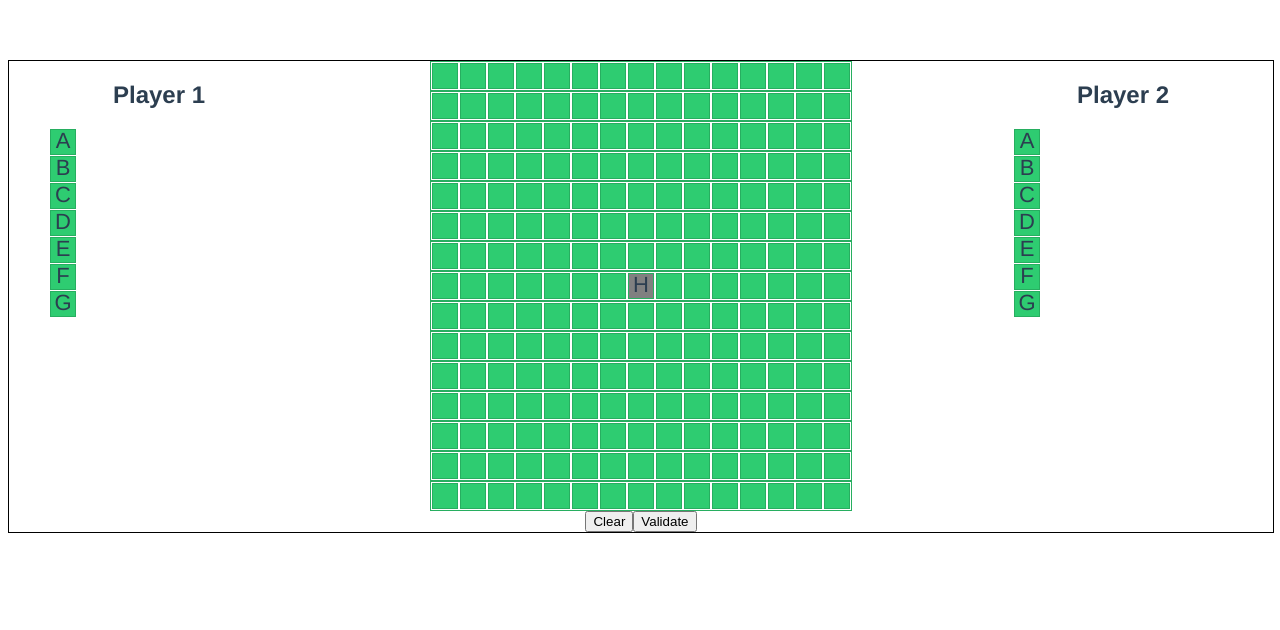
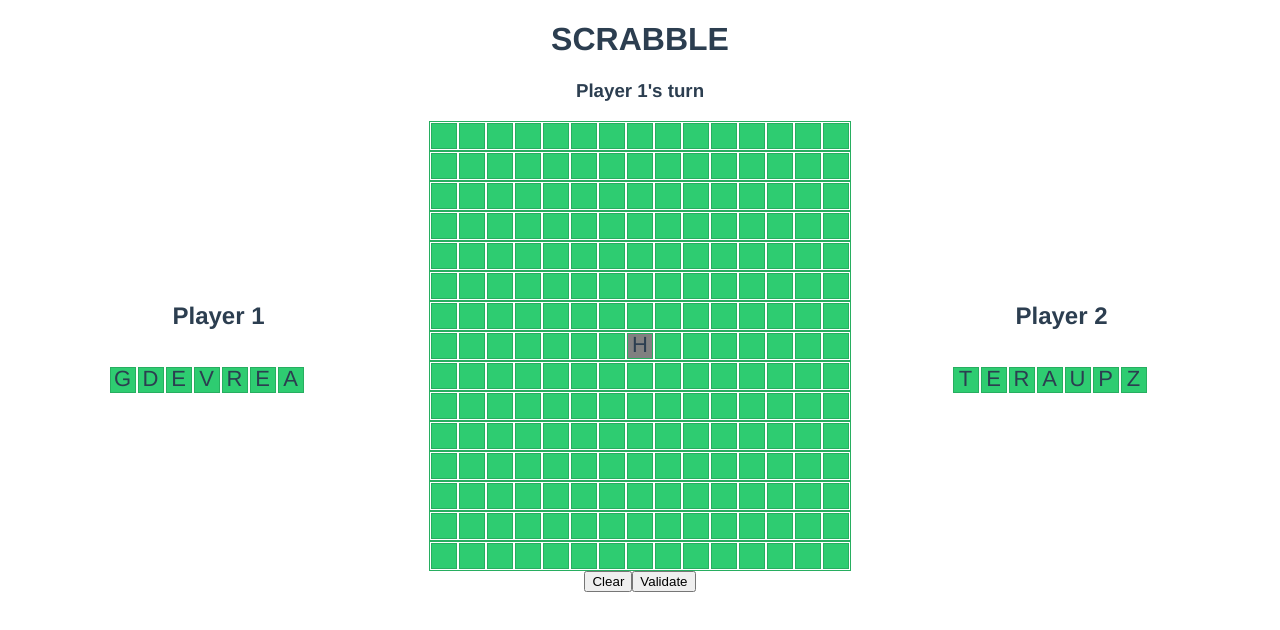
Before and after one commit to Oussama-Abderrahim/scrabble-vue, a Vue app: page / in a window 1280 px wide. Shown: the top 630 px of the page. Built offline with nearby package versions, Linux system fonts and the light colour scheme.

Commit message:
add letters data and shuffle hands

```diff
--- a/package.json
+++ b/package.json
@@ -7,6 +7,7 @@
     "build": "vue-cli-service build"
   },
   "dependencies": {
+    "lodash": "^4.17.15",
     "node-sass": "^4.13.1",
     "sass-loader": "^8.0.2",
     "vue": "^2.6.11"
--- a/src/App.vue
+++ b/src/App.vue
@@ -16,12 +16,14 @@
 </script>
 
 <style>
+
 #app {
   font-family: Avenir, Helvetica, Arial, sans-serif;
   -webkit-font-smoothing: antialiased;
   -moz-osx-font-smoothing: grayscale;
   text-align: center;
   color: #2c3e50;
-  margin-top: 60px;
+  /* padding-top: 60px; */
+  height: 100%;
 }
 </style>
--- a/src/components/GameBoard.vue
+++ b/src/components/GameBoard.vue
@@ -1,6 +1,9 @@
 <template>
   <div class="container">
-    <div class="score-row"></div>
+    <div class="score-row">
+      <h1>SCRABBLE</h1>
+      <h3>{{currentPlayer.name}}'s turn</h3>
+    </div>
     <div class="game">
       <div class="game-player-one">
         <h2>{{players[0].name}}</h2>
@@ -42,21 +45,156 @@
 </template>
 
 <script>
+import _ from "lodash";
 const EMPTY_CELL = " ";
+
+const LETTERS_DESTRIBUTION = {
+  A: {
+    count: 9,
+    score: 1,
+    letter: "A"
+  },
+  B: {
+    count: 2,
+    score: 3,
+    letter: "B"
+  },
+  C: {
+    count: 2,
+    score: 3,
+    letter: "C"
+  },
+  D: {
+    count: 4,
+    score: 2,
+    letter: "D"
+  },
+  E: {
+    count: 12,
+    score: 1,
+    letter: "E"
+  },
+  F: {
+    count: 2,
+    score: 4,
+    letter: "F"
+  },
+  G: {
+    count: 3,
+    score: 2,
+    letter: "G"
+  },
+  H: {
+    count: 2,
+    score: 4,
+    letter: "H"
+  },
+  I: {
+    count: 9,
+    score: 1,
+    letter: "I"
+  },
+  J: {
+    count: 1,
+    score: 10,
+    letter: "J"
+  },
+  K: {
+    count: 1,
+    score: 5,
+    letter: "K"
+  },
+  L: {
+    count: 4,
+    score: 1,
+    letter: "L"
+  },
+  M: {
+    count: 2,
+    score: 3,
+    letter: "M"
+  },
+  N: {
+    count: 6,
+    score: 1,
+    letter: "N"
+  },
+  O: {
+    count: 8,
+    score: 1,
+    letter: "O"
+  },
+  P: {
+    count: 2,
+    score: 3,
+    letter: "P"
+  },
+  Q: {
+    count: 1,
+    score: 10,
+    letter: "Q"
+  },
+  R: {
+    count: 6,
+    score: 1,
+    letter: "R"
+  },
+  S: {
+    count: 4,
+    score: 1,
+    letter: "S"
+  },
+  T: {
+    count: 6,
+    score: 1,
+    letter: "T"
+  },
+  U: {
+    count: 4,
+    score: 1,
+    letter: "U"
+  },
+  V: {
+    count: 2,
+    score: 4,
+    letter: "V"
+  },
+  W: {
+    count: 2,
+    score: 4,
+    letter: "W"
+  },
+  X: {
+    count: 1,
+    score: 8,
+    letter: "X"
+  },
+  Y: {
+    count: 2,
+    score: 4,
+    letter: "Y"
+  },
+  Z: {
+    count: 1,
+    score: 10,
+    letter: "Z"
+  }
+};
 
 export default {
   name: "GameBoard",
   data: () => ({
     board: [],
+    lettersDeck: [],
     waiting: false,
     players: [
       {
         name: "Player 1",
-        hand: ["A", "B", "C", "D", "E", "F", "G"]
+        hand: []
       },
       {
         name: "Player 2",
-        hand: ["A", "B", "C", "D", "E", "F", "G"]
+        hand: []
       }
     ],
     currentPlayer: null,
@@ -112,6 +250,10 @@
             cell.isLocked = true;
             cell.selected = false;
           }
+          this.currentPlayer =
+            this.currentPlayer == this.players[0]
+              ? this.players[1]
+              : this.players[0];
         });
       } else {
         this.cancel();
@@ -146,10 +288,8 @@
       this.selectedCell = this.board[i][j];
       this.selectedCell.selected = true;
       this.waiting = true;
-    }
     },
-  mounted() {
-    this.currentPlayer = this.players[0];
+    initGameBoard() {
       this.board = Array(15)
         .fill([])
         .map((row, i) =>
@@ -163,6 +303,27 @@
               selected: false
             }))
         );
+    },
+    generateLettersDeck() {
+      this.lettersDeck = [];
+      console.log(LETTERS_DESTRIBUTION);
+      for (let letter in LETTERS_DESTRIBUTION) {
+        this.lettersDeck = this.lettersDeck.concat(
+          Array(LETTERS_DESTRIBUTION[letter].count)
+            .fill(" ")
+            .map(l => LETTERS_DESTRIBUTION[letter].letter)
+        );
+      }
+      this.lettersDeck = _.shuffle(this.lettersDeck);
+    }
+  },
+  beforeMount() {
+    this.currentPlayer = this.players[0];
+    this.initGameBoard();
+    this.generateLettersDeck();
+    for (let player of this.players) {
+      for (let i = 0; i < 7; i++) player.hand.push(this.lettersDeck.pop());
+    }
     this.cancel();
     this.board[7][7].content = "H";
     this.board[7][7].isLocked = true;
@@ -176,10 +337,13 @@
 $cell-size: 24px;
 
 .container {
+  padding: 0;
   width: 100%;
+  height: 100%;
   text-align: center;
   // max-width: 500px;
-  border: 1px solid black;
+}
+.score-row {
 }
 
 .game {
@@ -193,10 +357,19 @@
 
   &-palette {
     list-style-type: none;
-
+    display: flex;
     li {
       display: block;
     }
+  }
+
+  &-player-one,
+  &-player-two {
+    display: flex;
+    flex-direction: column;
+    margin: auto;
+    width: 300px;
+    text-align: center;
   }
 
   &-board {
@@ -231,11 +404,5 @@
       border: 2px solid red;
     }
   }
-
-  &-player-one,
-  &-player-two {
-    width: 300px;
-    text-align: center;
-  }
 }
 </style>
```
Lines whose indentation alone changed are shown as unchanged.
